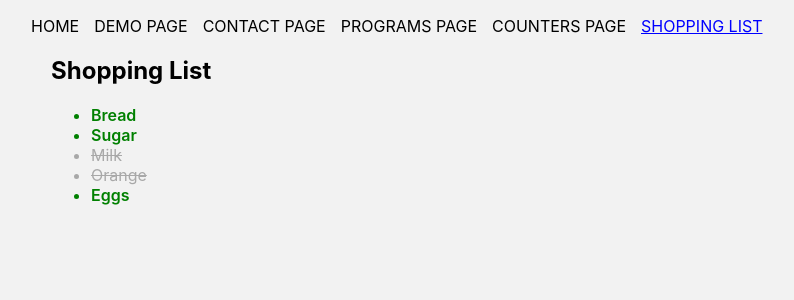
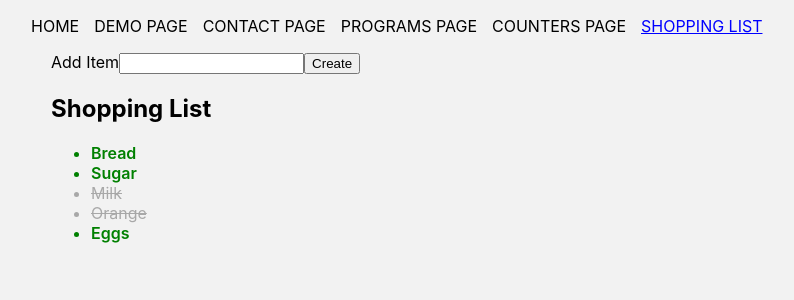
Before and after one commit to brigita2/first-react-app, a React (Create React App) app: page /shopping-list in a window 1280 px wide. Shown: the top 300 px of the page, without its empty margins (9-803 px from the left). Built offline with nearby package versions, Linux system fonts and the light colour scheme.

Commit message:
form done

```diff
--- a/src/Pages/ShoppingList/Components/ShoppingItem.js
+++ b/src/Pages/ShoppingList/Components/ShoppingItem.js
@@ -1,7 +1,13 @@
 import '../shoppingList.css';
 
-function ShoppingItem( {title, index, done} ) {
-        return <li key={index} className={!done ? 'notAvailable' : 'available'}>{title}</li>
+function ShoppingItem( {title, done, onTaskDone, index} ) {
+    const itemDoneHandler = () => {
+       onTaskDone(index);
+
+    //    ši funkcija sutvarko išbraukimą prekės. ontaskdone funcija,perduota.
+    }
+
+        return <li onClick={itemDoneHandler} className={`shopping-item ${!done ? 'notAvailable' : 'available'}`}>{title}</li>
     }
 
 export default ShoppingItem;
--- a/src/Pages/ShoppingList/ShoppingList.js
+++ b/src/Pages/ShoppingList/ShoppingList.js
@@ -11,35 +11,81 @@ function ShoppingList() {
     },
     {
         title: 'Sugar',
-        done: true
+        done: true,
     },
     {
         title: 'Milk',
-        done: false
+        done: false,
     },
     {
         title: 'Orange',
-        done: false
+        done: false,
     },
     {
         title: 'Eggs',
-        done: true
+        done: true,
     }
-  ]
+  ];
 
-  const [ product, setCount ] = useState(shoppingList);
+  const [ product, setProduct ] = useState(shoppingList);
+  const [ newItem, setNewItem ] = useState('');
+
+  const newItemHandler = (event) => {
+    event.preventDefault();
+    setProduct(prevState => {
+        const newShoppingItem = {
+            title: newItem,
+            done: true,
+        };
+
+        if (newItem) {
+        const newState = [newShoppingItem,...prevState];
+        return newState;
+    } else {
+        return prevState;
+    }
+    });
+
+    setNewItem('');
+    // taip nuresetiname formą
+  }
+
+  const itemInputHandler = (event) => {
+    setNewItem(event.target.value)
+  };
+
+  const itemDoneHandler = (index) => {
+    setProduct(prevState => {
+        const prevShoppingItem = prevState[index];
+        const newEditItem = {...prevShoppingItem};
+        newEditItem.done = !newEditItem.done;
+
+        const newState = [...prevState];
+        newState.splice(index, 1, newEditItem);
+
+        return newState;
+
+        // return prevState.toSpliced(index, 1, newEditItem);
+    })
+  }
 
     return (
         <Container>
-            <div>
+           <form onSubmit={newItemHandler}>
+            <label htmlFor="shopping-item">Add Item</label>
+            <input type="text" id="shopping-item" name="shopping-item" value={newItem} onChange={itemInputHandler}/>
+            <input type="submit" value="Create" />
+           </form>
                 <h2>{shoppingList && shoppingList.length > 0 ? 'Shopping List' : 'Your Shopping List is Empty'}</h2>
-                <ul>
-                    {product.map((product, index) => {
-                        const { title, done } = product;
-                        return <ShoppingItem key={index} title={title} done={done}/>
-                    })}
-                </ul>
-            </div>
+                {product && product.length > 0 && (
+                    <ul>
+                        {product.map((product, index) => {
+                            const { title, done } = product;
+                            return <ShoppingItem key={index} index={index} title={title} done={done} onTaskDone={itemDoneHandler}/>
+                        })}
+                     </ul>
+                    )}
+
         </Container>
     )
 }
--- a/src/Pages/ShoppingList/shoppingList.css
+++ b/src/Pages/ShoppingList/shoppingList.css
@@ -1,3 +1,8 @@
+.shopping-item {
+    cursor: pointer;
+}
+
+
 .notAvailable {
     text-decoration: line-through;
     opacity: 0.3;
```
